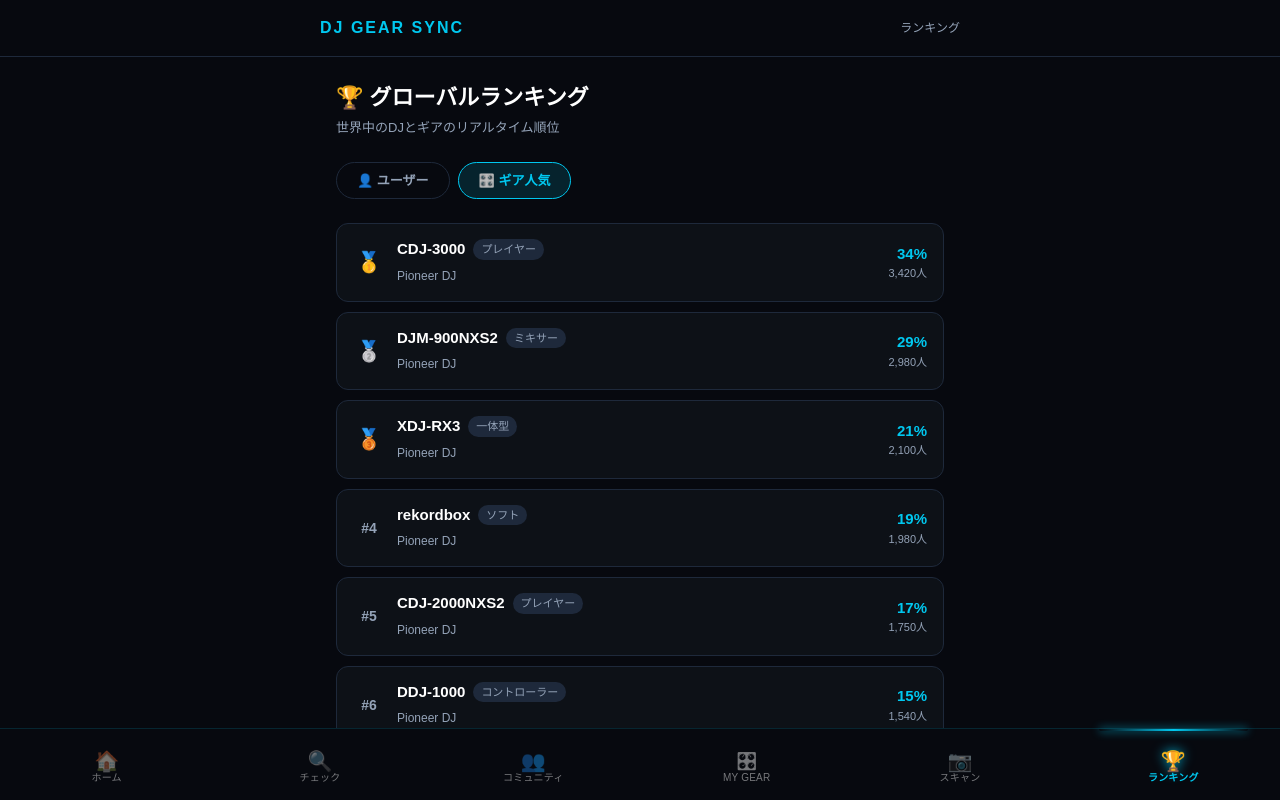
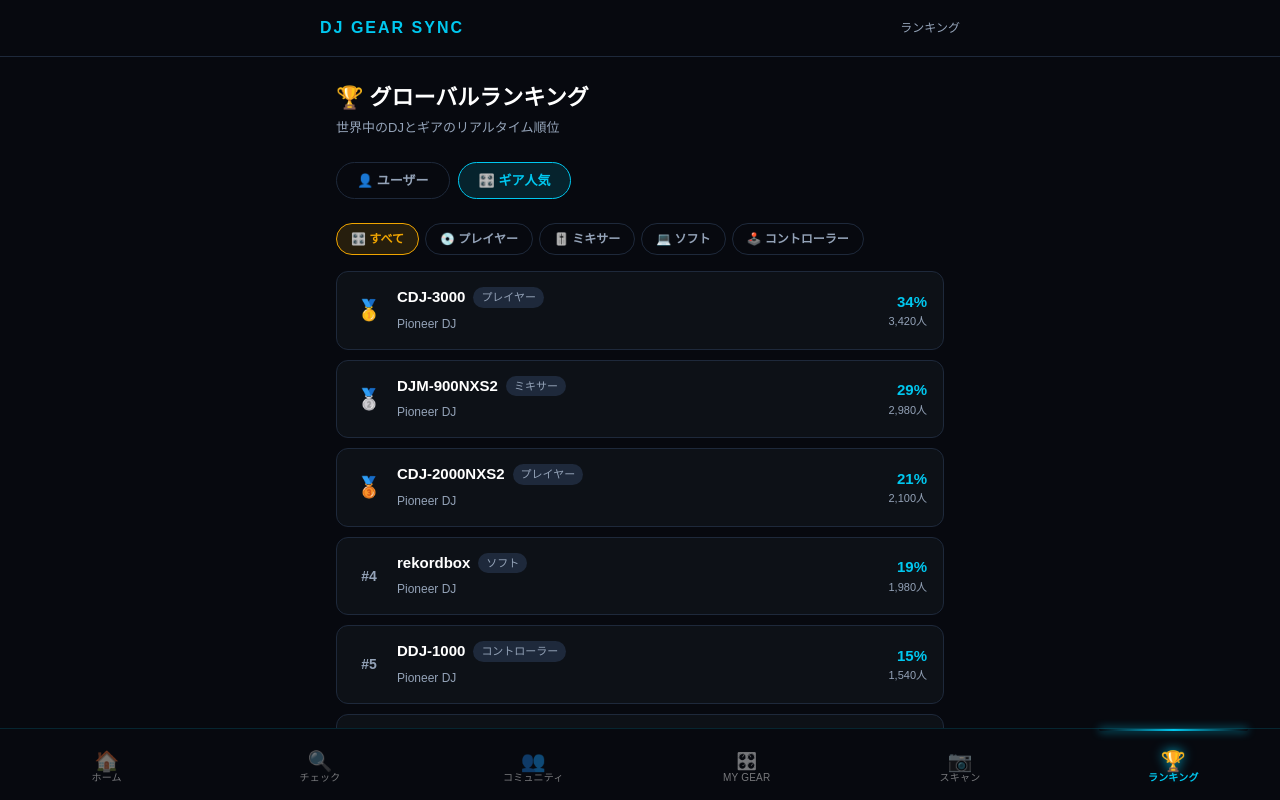
Before and after one commit to KobeeHub/djgearsync, a Next.js app: page /ranking in a window 1280 px wide. Both pictures are taken after a click on the button "🎛️ ギア人気". Shown: the top 800 px of the page. Built offline with nearby package versions, Linux system fonts and the light colour scheme.

Commit message:
feat: add gear category filter tabs to ranking page

```diff
--- a/app/ranking/page.tsx
+++ b/app/ranking/page.tsx
@@ -21,15 +21,33 @@ const DUMMY_USERS = [
 
 const DUMMY_GEAR = [
   { rank: 1, name: "CDJ-3000", brand: "Pioneer DJ", category: "プレイヤー", users: 3420, share: 34 },
-  { rank: 2, name: "DJM-900NXS2", brand: "Pioneer DJ", category: "ミキサー", users: 2980, share: 29 },
-  { rank: 3, name: "XDJ-RX3", brand: "Pioneer DJ", category: "一体型", users: 2100, share: 21 },
-  { rank: 4, name: "rekordbox", brand: "Pioneer DJ", category: "ソフト", users: 1980, share: 19 },
-  { rank: 5, name: "CDJ-2000NXS2", brand: "Pioneer DJ", category: "プレイヤー", users: 1750, share: 17 },
-  { rank: 6, name: "DDJ-1000", brand: "Pioneer DJ", category: "コントローラー", users: 1540, share: 15 },
-  { rank: 7, name: "DJM-V10", brand: "Pioneer DJ", category: "ミキサー", users: 980, share: 9 },
-  { rank: 8, name: "Serato DJ Pro", brand: "Serato", category: "ソフト", users: 870, share: 8 },
-  { rank: 9, name: "SC6000", brand: "Denon DJ", category: "プレイヤー", users: 760, share: 7 },
-  { rank: 10, name: "Traktor Pro 3", brand: "Native Instruments", category: "ソフト", users: 650, share: 6 },
+  { rank: 2, name: "CDJ-2000NXS2", brand: "Pioneer DJ", category: "プレイヤー", users: 2100, share: 21 },
+  { rank: 3, name: "SC6000", brand: "Denon DJ", category: "プレイヤー", users: 760, share: 7 },
+  { rank: 4, name: "XDJ-700", brand: "Pioneer DJ", category: "プレイヤー", users: 650, share: 6 },
+  { rank: 5, name: "CDJ-900NXS2", brand: "Pioneer DJ", category: "プレイヤー", users: 480, share: 4 },
+  { rank: 1, name: "DJM-900NXS2", brand: "Pioneer DJ", category: "ミキサー", users: 2980, share: 29 },
+  { rank: 2, name: "DJM-V10", brand: "Pioneer DJ", category: "ミキサー", users: 980, share: 9 },
+  { rank: 3, name: "DJM-750MK2", brand: "Pioneer DJ", category: "ミキサー", users: 870, share: 8 },
+  { rank: 4, name: "X1850", brand: "Denon DJ", category: "ミキサー", users: 540, share: 5 },
+  { rank: 5, name: "XONE:96", brand: "Allen & Heath", category: "ミキサー", users: 320, share: 3 },
+  { rank: 1, name: "rekordbox", brand: "Pioneer DJ", category: "ソフト", users: 1980, share: 19 },
+  { rank: 2, name: "Serato DJ Pro", brand: "Serato", category: "ソフト", users: 870, share: 8 },
+  { rank: 3, name: "Traktor Pro 3", brand: "Native Instruments", category: "ソフト", users: 650, share: 6 },
+  { rank: 4, name: "Virtual DJ", brand: "Atomix", category: "ソフト", users: 420, share: 4 },
+  { rank: 5, name: "djay Pro", brand: "Algoriddim", category: "ソフト", users: 280, share: 2 },
+  { rank: 1, name: "DDJ-1000", brand: "Pioneer DJ", category: "コントローラー", users: 1540, share: 15 },
+  { rank: 2, name: "DDJ-400", brand: "Pioneer DJ", category: "コントローラー", users: 980, share: 9 },
+  { rank: 3, name: "XDJ-RX3", brand: "Pioneer DJ", category: "コントローラー", users: 760, share: 7 },
+  { rank: 4, name: "DDJ-200", brand: "Pioneer DJ", category: "コントローラー", users: 540, share: 5 },
+  { rank: 5, name: "S4 MK3", brand: "Native Instruments", category: "コントローラー", users: 320, share: 3 },
+];
+
+const GEAR_CATEGORIES = [
+  { id: "すべて", label: "🎛️ すべて" },
+  { id: "プレイヤー", label: "💿 プレイヤー" },
+  { id: "ミキサー", label: "🎚️ ミキサー" },
+  { id: "ソフト", label: "💻 ソフト" },
+  { id: "コントローラー", label: "🕹️ コントローラー" },
 ];
 
 const TIER_COLORS: Record<string, string> = {
@@ -50,6 +68,11 @@ function RankMedal({ rank }: { rank: number }) {
 
 export default function RankingPage() {
   const [activeTab, setActiveTab] = useState<"users" | "gear">("users");
+  const [gearCategory, setGearCategory] = useState("すべて");
+
+  const filteredGear = gearCategory === "すべて"
+    ? [...DUMMY_GEAR].sort((a, b) => b.users - a.users).map((g, i) => ({ ...g, rank: i + 1 }))
+    : DUMMY_GEAR.filter((g) => g.category === gearCategory);
 
   return (
     <div style={{ minHeight: "100vh", backgroundColor: BG, paddingBottom: 80 }}>
@@ -66,7 +89,7 @@ export default function RankingPage() {
           <p style={{ color: "#94a3b8", fontSize: 13 }}>世界中のDJとギアのリアルタイム順位</p>
         </div>
 
-        {/* タブ */}
+        {/* メインタブ */}
         <div style={{ display: "flex", gap: 8, marginBottom: 24 }}>
           {[{ id: "users", label: "👤 ユーザー" }, { id: "gear", label: "🎛️ ギア人気" }].map((tab) => (
             <button
@@ -93,21 +116,8 @@ export default function RankingPage() {
         {activeTab === "users" && (
           <div style={{ display: "flex", flexDirection: "column", gap: 10 }}>
             {DUMMY_USERS.map((user) => (
-              <div
-                key={user.rank}
-                style={{
-                  backgroundColor: "#0d1117",
-                  border: "1px solid #1e293b",
-                  borderRadius: 12,
-                  padding: "14px 16px",
-                  display: "flex",
-                  alignItems: "center",
-                  gap: 12,
-                }}
-              >
-                <div style={{ width: 32, textAlign: "center" }}>
-                  <RankMedal rank={user.rank} />
-                </div>
+              <div key={user.rank} style={{ backgroundColor: "#0d1117", border: "1px solid #1e293b", borderRadius: 12, padding: "14px 16px", display: "flex", alignItems: "center", gap: 12 }}>
+                <div style={{ width: 32, textAlign: "center" }}><RankMedal rank={user.rank} /></div>
                 <div style={{ flex: 1 }}>
                   <div style={{ display: "flex", alignItems: "center", gap: 8, marginBottom: 2 }}>
                     <span style={{ color: "white", fontWeight: 700, fontSize: 15 }}>{user.name}</span>
@@ -126,23 +136,34 @@ export default function RankingPage() {
 
         {/* ギア人気ランキング */}
         {activeTab === "gear" && (
-          <div style={{ display: "flex", flexDirection: "column", gap: 10 }}>
-            {DUMMY_GEAR.map((gear) => (
-              <div
-                key={gear.rank}
+          <div>
+            {/* カテゴリータブ */}
+            <div style={{ display: "flex", gap: 6, marginBottom: 16, flexWrap: "wrap" }}>
+              {GEAR_CATEGORIES.map((cat) => (
+                <button
+                  key={cat.id}
+                  onClick={() => setGearCategory(cat.id)}
                   style={{
-                  backgroundColor: "#0d1117",
-                  border: "1px solid #1e293b",
-                  borderRadius: 12,
-                  padding: "14px 16px",
-                  display: "flex",
-                  alignItems: "center",
-                  gap: 12,
+                    padding: "6px 14px",
+                    borderRadius: 999,
+                    border: "1px solid",
+                    borderColor: gearCategory === cat.id ? GOLD : "#1e293b",
+                    backgroundColor: gearCategory === cat.id ? `${GOLD}22` : "transparent",
+                    color: gearCategory === cat.id ? GOLD : "#94a3b8",
+                    fontWeight: 600,
+                    fontSize: 12,
+                    cursor: "pointer",
                   }}
                 >
-                <div style={{ width: 32, textAlign: "center" }}>
-                  <RankMedal rank={gear.rank} />
+                  {cat.label}
+                </button>
+              ))}
             </div>
+
+            <div style={{ display: "flex", flexDirection: "column", gap: 10 }}>
+              {filteredGear.map((gear) => (
+                <div key={`${gear.category}-${gear.rank}`} style={{ backgroundColor: "#0d1117", border: "1px solid #1e293b", borderRadius: 12, padding: "14px 16px", display: "flex", alignItems: "center", gap: 12 }}>
+                  <div style={{ width: 32, textAlign: "center" }}><RankMedal rank={gear.rank} /></div>
                   <div style={{ flex: 1 }}>
                     <div style={{ display: "flex", alignItems: "center", gap: 8, marginBottom: 2 }}>
                       <span style={{ color: "white", fontWeight: 700, fontSize: 15 }}>{gear.name}</span>
@@ -157,6 +178,7 @@ export default function RankingPage() {
                 </div>
               ))}
             </div>
+          </div>
         )}
       </main>
     </div>
```
Lines whose indentation alone changed are shown as unchanged.
